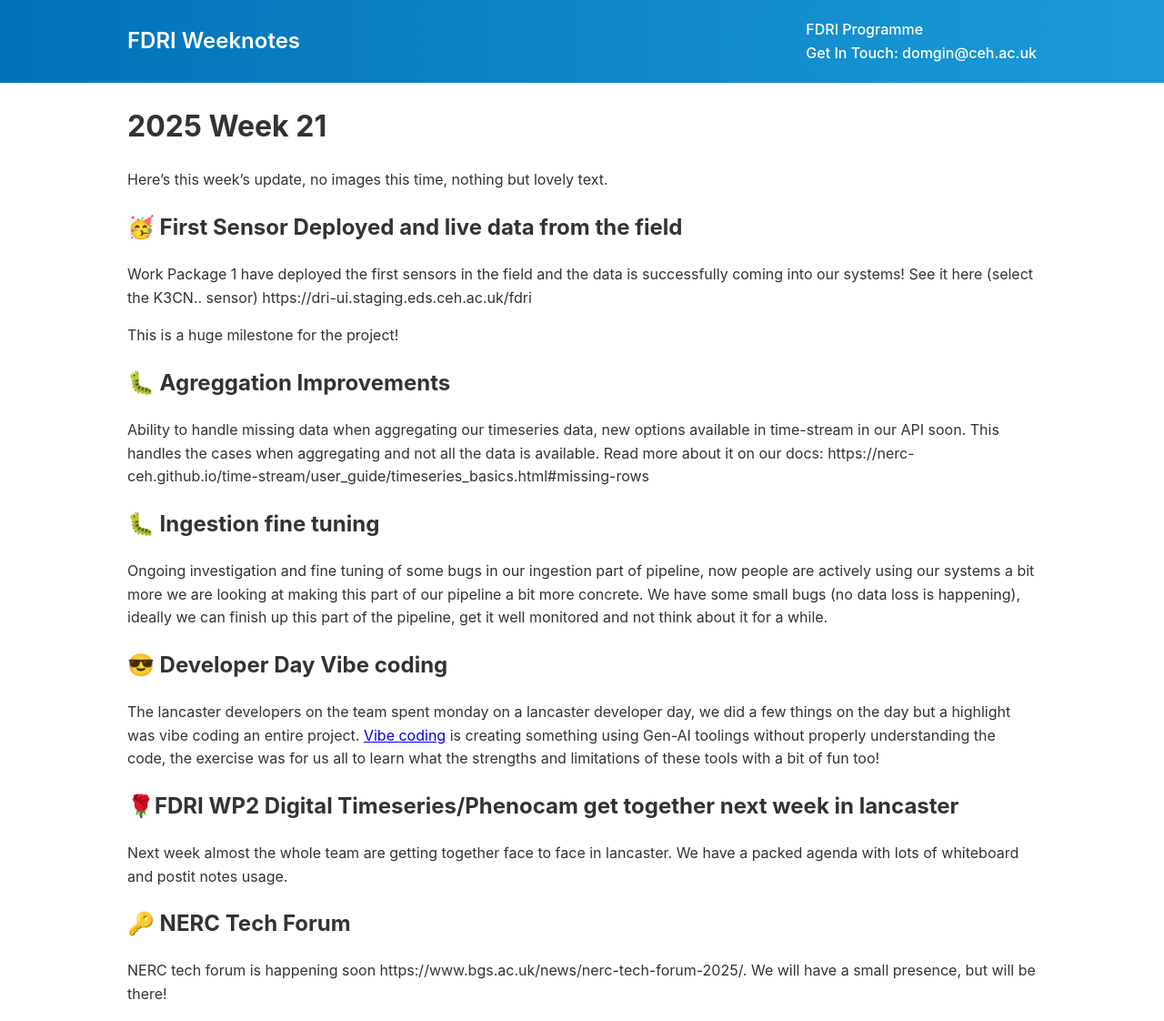
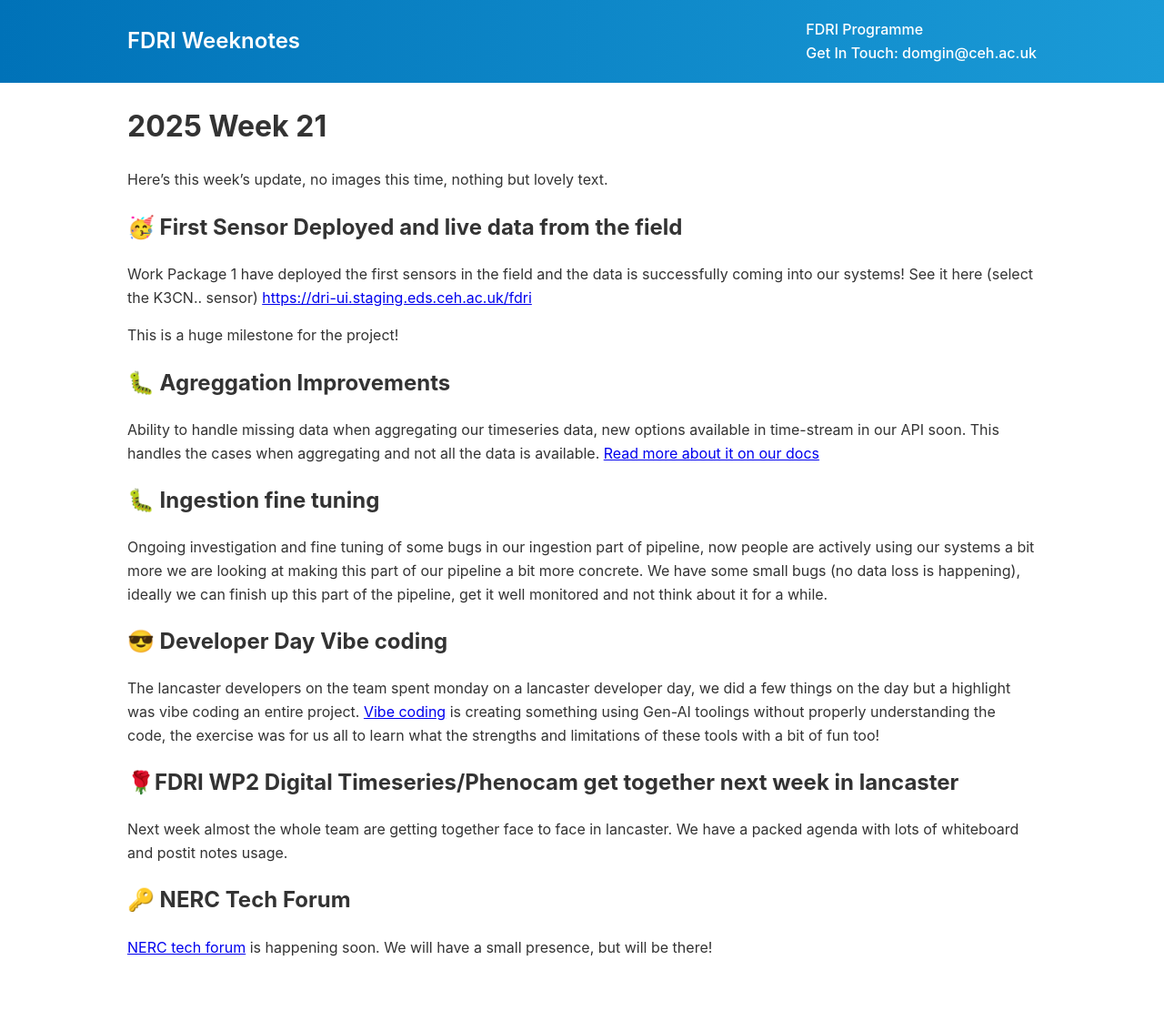
Before and after one commit to NERC-CEH/fdri_words, a Jekyll site: the page built from weeknotes/2025/21.md, in a window 1280 px wide. Shown: the whole page at 91% size. Built offline with Jekyll 4.4.1, drawn with Linux system fonts in a browser that asks for light colours; our own code applies the rules of GitHub Pages for plain Markdown files; after the commit the page ends 1070 px from its top, so only the background shows below that; some of the changed lines change nothing that is shown.

Commit message:
Update 21.md

```diff
--- a/weeknotes/2025/21.md
+++ b/weeknotes/2025/21.md
@@ -5,14 +5,14 @@ Here's this week's update, no images this time, nothing but lovely text.
 ## 🥳 First Sensor Deployed and live data from the field
 
 Work Package 1 have deployed the first sensors in the field and the data is successfully coming into our systems!
-See it here (select the K3CN.. sensor) https://dri-ui.staging.eds.ceh.ac.uk/fdri
+See it here (select the K3CN.. sensor) [https://dri-ui.staging.eds.ceh.ac.uk/fdri](https://dri-ui.staging.eds.ceh.ac.uk/fdri)
 
 This is a huge milestone for the project!
 
 ## 🐛 Agreggation Improvements
 
 Ability to handle missing data when aggregating our timeseries data, new options available in time-stream in our API soon. This handles the cases when aggregating and not all the data is available.
-Read more about it on our docs: https://nerc-ceh.github.io/time-stream/user_guide/timeseries_basics.html#missing-rows
+[Read more about it on our docs](https://nerc-ceh.github.io/time-stream/user_guide/timeseries_basics.html#missing-rows)
 
 ## 🐛 Ingestion fine tuning
 
@@ -30,5 +30,5 @@ Next week almost the whole team are getting together face to face in lancaster.
 
 ## 🔑 NERC Tech Forum
 
-NERC tech forum is happening soon https://www.bgs.ac.uk/news/nerc-tech-forum-2025/.
+[NERC tech forum](https://www.bgs.ac.uk/news/nerc-tech-forum-2025) is happening soon.
 We will have a small presence, but will be there!
```
